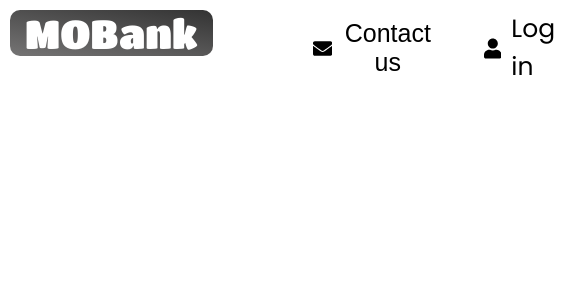
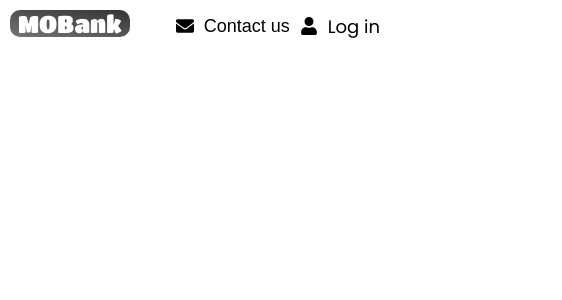
Before and after one commit to MayaShasho/MO-Bank, a React (Create React App) app in the folder front/: page / in a window 390 px wide. Shown: the top 300 px of the page, 562 px wide, since content can reach past the window. Built offline with nearby package versions, Linux system fonts and the light colour scheme.

Commit message:
add responsive web design

```diff
--- a/front/src/components/header/header.css
+++ b/front/src/components/header/header.css
@@ -39,6 +39,18 @@
 @media (max-width: 768px) {
     .AppHeader {
         margin: 10px;
+        gap: 10px;
+        margin-bottom: 0px;
+
+    }
+    .AppLogo {
+        font-size: 24px;
+        padding-inline: 8px;
+        margin-bottom: 5px;
+    }
+    .navButton {
+        font-size: 18px;
+
     }
 
 }
--- a/front/src/components/landingPage/landing.css
+++ b/front/src/components/landingPage/landing.css
@@ -57,4 +57,15 @@
         border-radius: 0;
     }
 
+    .MainContent .LandingPageText {
+        font-size: 2.5rem;
+        padding: 10px;
+        margin-block: 100px;
+    }
+
+    .GetStartedButton {
+        font-size: 1rem;
+        padding: 10px 25px;
+
+    }
 }
```
